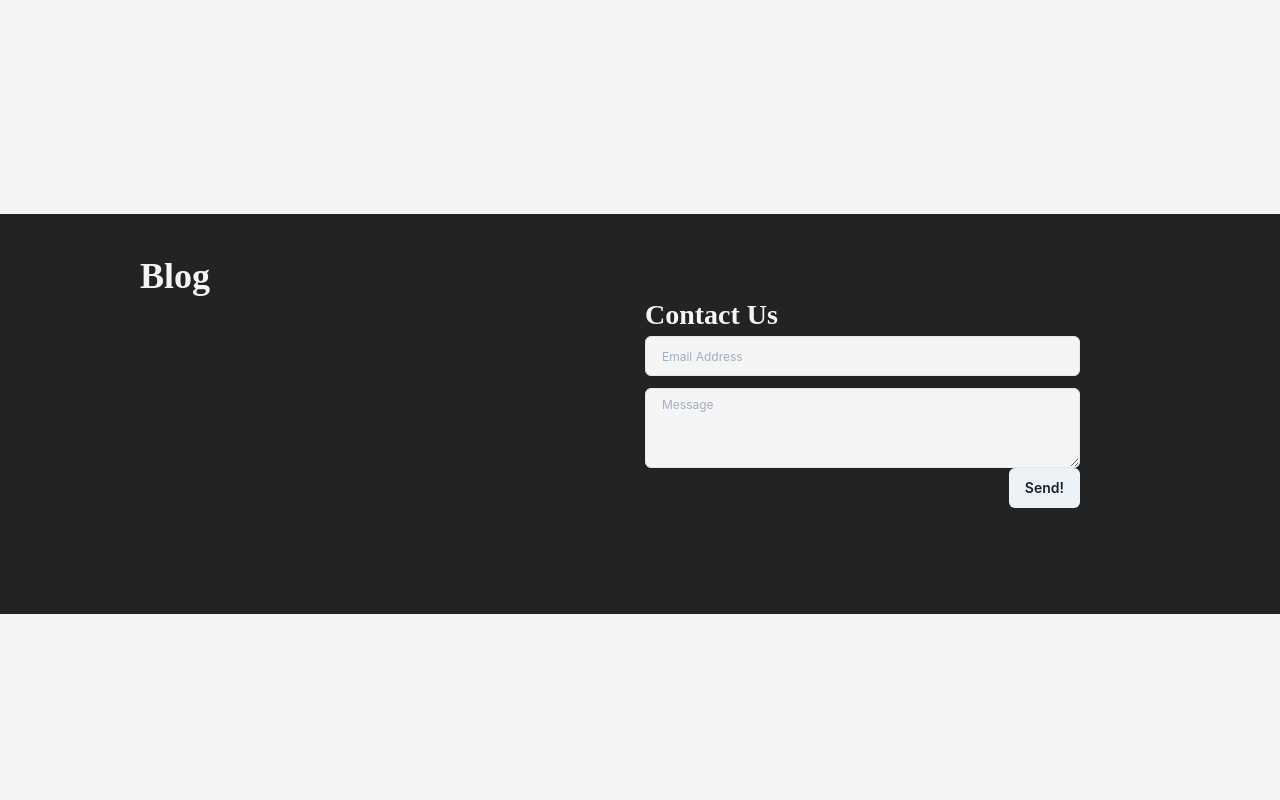
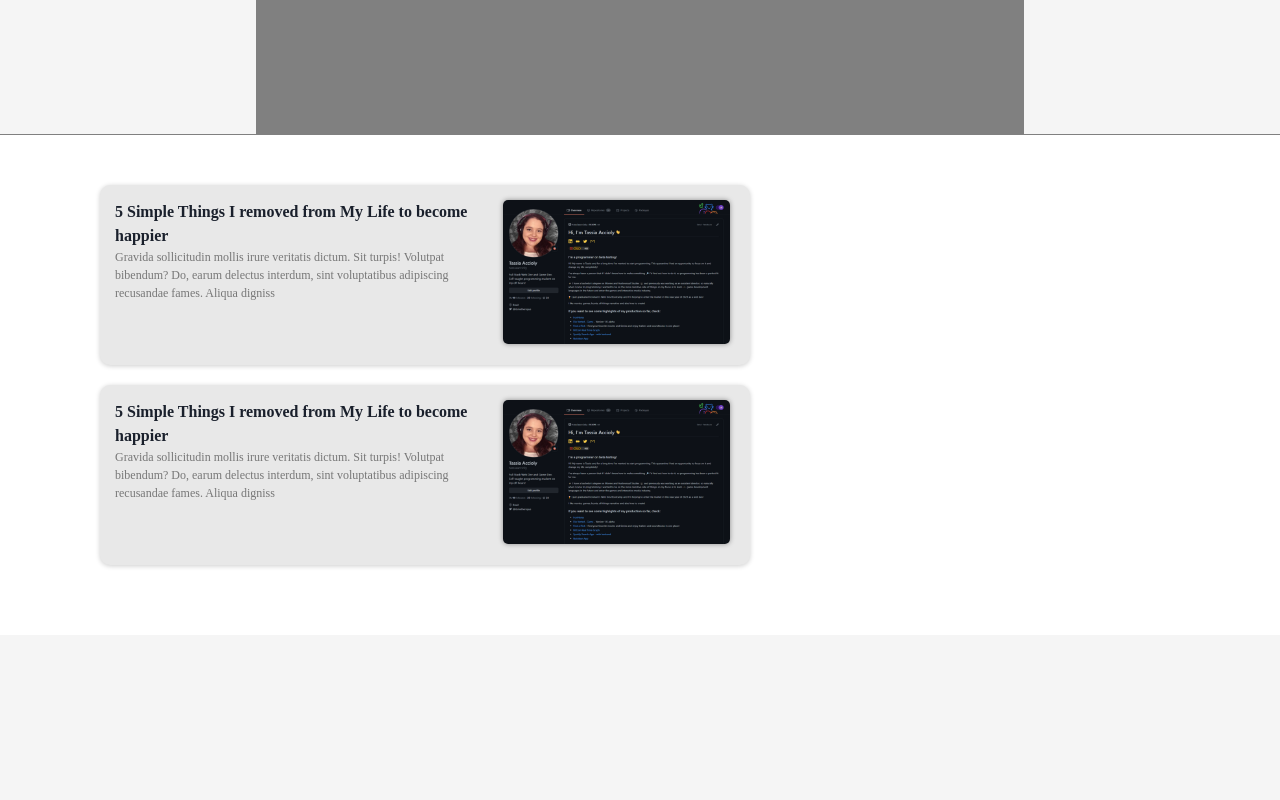
Before and after one commit to zura12337/blog-front, a React (Create React App) app: page / in a window 1280 px wide. Shown: the part 760-1560 px from the top of the page. Before the commit the page ends 1374 px from the top, so only its background shows below. Built offline with nearby package versions, Linux system fonts and the light colour scheme; no server answers; what superagent-jsonapify would draw is missing.

Commit message:
✨ Blog teaser.

```diff
--- a/src/App.js
+++ b/src/App.js
@@ -1,23 +1,31 @@
 import React from 'react';
-import { ChakraProvider, extendTheme } from '@chakra-ui/react';
+import { Box, ChakraProvider, extendTheme } from '@chakra-ui/react';
 import NavBar from './components/NavBar';
 import Fonts from './Fonts';
 import Footer from './components/Footer';
 import { Switch, Route } from 'react-router-dom';
 import HomePage from './pages/home/index';
+import BlogTeaser from './components/BlogTeaser';
 
 const theme = extendTheme({
   colors: {
     transparent: 'transparent',
     black: '#232323',
     white: '#F5F5F5',
+    solidWhite: '#FFFFFF',
     gray: {
       dark: '#777777',
       light: '#F5F5F5',
+      200: '#e8e8e8',
     },
   },
   shadows: {
     sm: '0 2px 10px rgba(0,0,0,.15)',
+  },
+  fonts: {
+    logo_font: 'Libre Baskerville',
+    body: 'Martel Sans',
+    lato: 'Lato',
   },
 });
 
@@ -29,6 +37,10 @@ function App() {
       <Switch>
         <Route path="/" component={HomePage} />
       </Switch>
+      <Box py={50} px={100} background="solidWhite" borderTop="1px solid gray">
+        <BlogTeaser />
+        <BlogTeaser />
+      </Box>
       <Footer />
     </ChakraProvider>
   );
--- /dev/null
+++ b/src/components/BlogTeaser.js
@@ -0,0 +1,46 @@
+import { Box, Flex, Image, Link, Text } from '@chakra-ui/react';
+import React from 'react';
+
+export default function BlogTeaser() {
+  return (
+    <Box
+      w={650}
+      h={180}
+      mb={5}
+      backgroundColor="gray.200"
+      borderRadius={10}
+      boxShadow="0 1px 5px rgba(0,0,0,.2)"
+      position="relative"
+    >
+      <Link href={'/blog/'} _hover={{ textDecoration: 'none' }}>
+        <Box p={15}>
+          <Flex>
+            <Box w="60%">
+              <Text fontWeight="bold" fontFamily="body" fontSize={16}>
+                5 Simple Things I removed from My Life to become happier
+              </Text>
+              <Text fontSize={12} color="gray.dark">
+                Gravida sollicitudin mollis irure veritatis dictum. Sit turpis!
+                Volutpat bibendum? Do, earum delectus interdum, sint
+                voluptatibus adipiscing recusandae fames. Aliqua digniss
+              </Text>
+            </Box>
+            <Box>
+              <Image
+                position="absolute"
+                right="20px"
+                w={'35%'}
+                h={'80%'}
+                objectFit="fill"
+                src={'/assets/sample.png'}
+                borderRadius={5}
+                boxShadow="0 0 5px rgba(0,0,0,.4)"
+                alt="blog-teaser-img"
+              />
+            </Box>
+          </Flex>
+        </Box>
+      </Link>
+    </Box>
+  );
+}
--- a/src/components/Slider.js
+++ b/src/components/Slider.js
@@ -5,7 +5,7 @@ import { RiNewspaperFill } from 'react-icons/ri';
 
 export default function Slider({ latestBlogs }) {
   return (
-    <Box h="70vh" w="60vw" ml="20vw" mt="10vh" backgroundColor="gray">
+    <Box h="90vh" w="60vw" ml="20vw" mt="10vh" backgroundColor="gray">
       <Flex h="40px">
         <RiNewspaperFill fill="#232323" size="18px" />
         <Text
```
Also changed, not shown: 1 other file (tests, documents, lock files or other folders).
